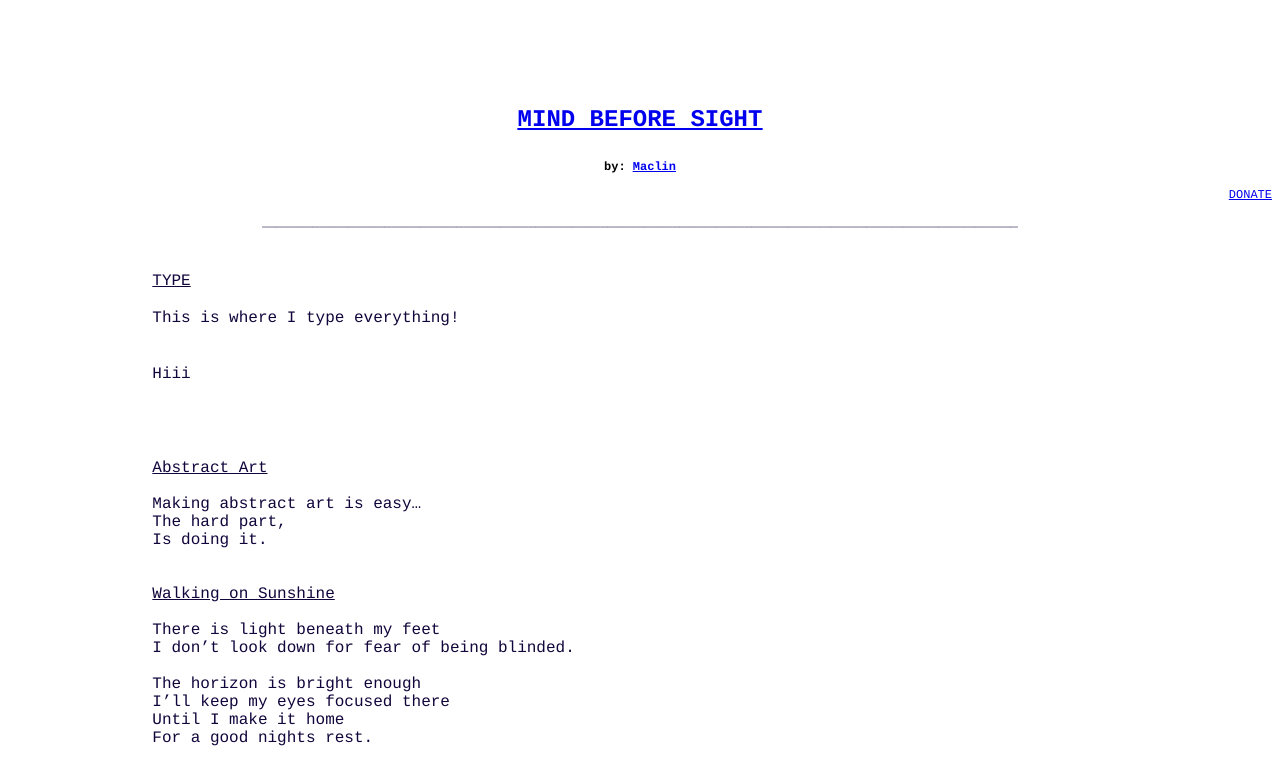
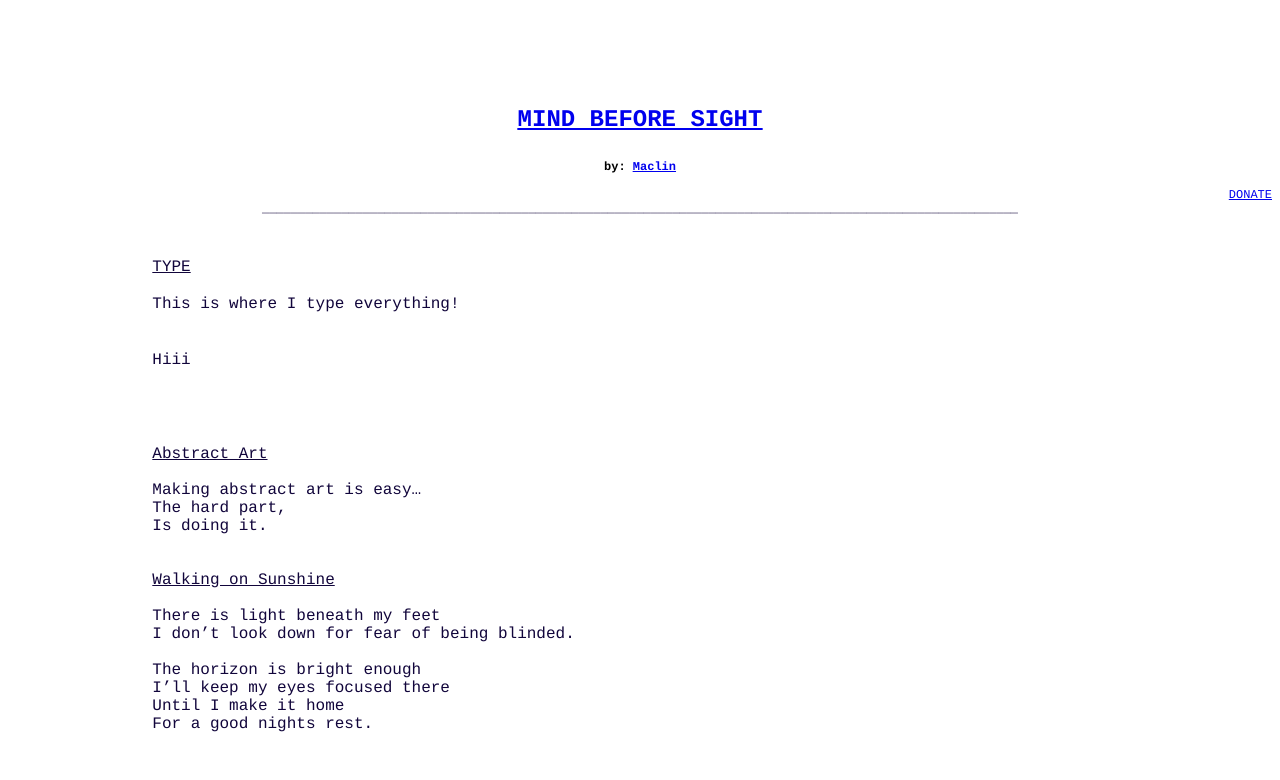
Before and after one commit to mbilski17/mbs, a plain HTML site: page index.html in a window 1280 px wide. Shown: the top 780 px of the page. Drawn offline with Linux system fonts and the light colour scheme.

Commit message:
Update index.html

```diff
--- a/index.html
+++ b/index.html
@@ -66,8 +66,7 @@
 <p class="p5"><span class="s3"><b>by: </b><a href="http://www.maclin.io/"><span class="s4"><b>Maclin</b></span></a></span></p>
 <p class="p6"><span class="s1"></span><br></p>
 <p class="p7"><span class="s1"><a href="https://paypal.me/MaclinBilski?locale.x=en_US">DONATE<span class="s5"></span></a></span></p>
-<p class="p8"><span class="s1"><br>
-_________________________________________________________________________________________________________</span></p>
+<p class="p8"><span class="s1">_________________________________________________________________________________________________________</span></p>
 <p class="p6"><span class="s1"></span><br></p>
 <p class="p6"><span class="s1"></span><br></p>
 <p class="p8"><span class="s1"><br>
```
